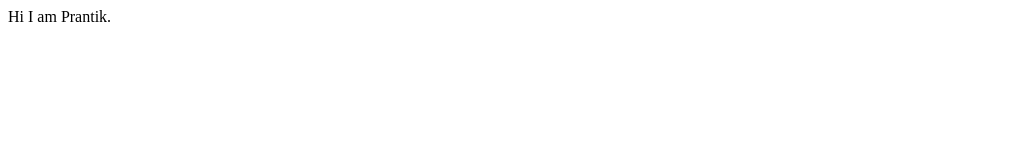
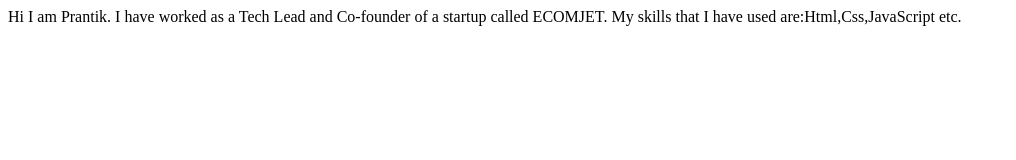
Before and after one commit to prantikseal/prantikseal-portfolio-site, a plain HTML site: page index.html in a window 1280 px wide. Shown: the whole page, without its empty margins (0-1016 px from the left). Drawn offline with Linux system fonts and the light colour scheme.

Commit message:
update: details of the project

```diff
--- a/index.html
+++ b/index.html
@@ -8,5 +8,8 @@
 </head>
 <body>
     Hi I am Prantik.
+
+    I have worked as a Tech Lead and Co-founder of a startup called ECOMJET.
+    My skills that I have used are:Html,Css,JavaScript etc.
 </body>
 </html>
```
